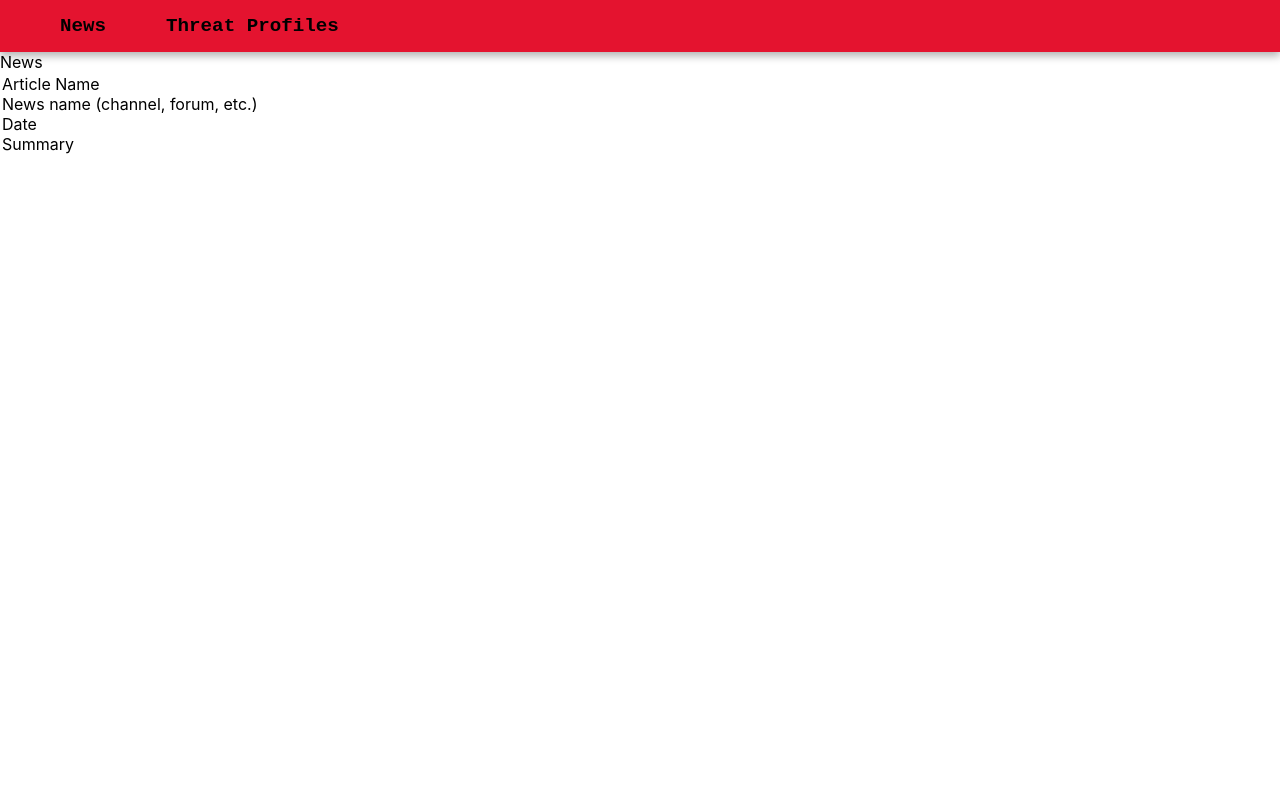
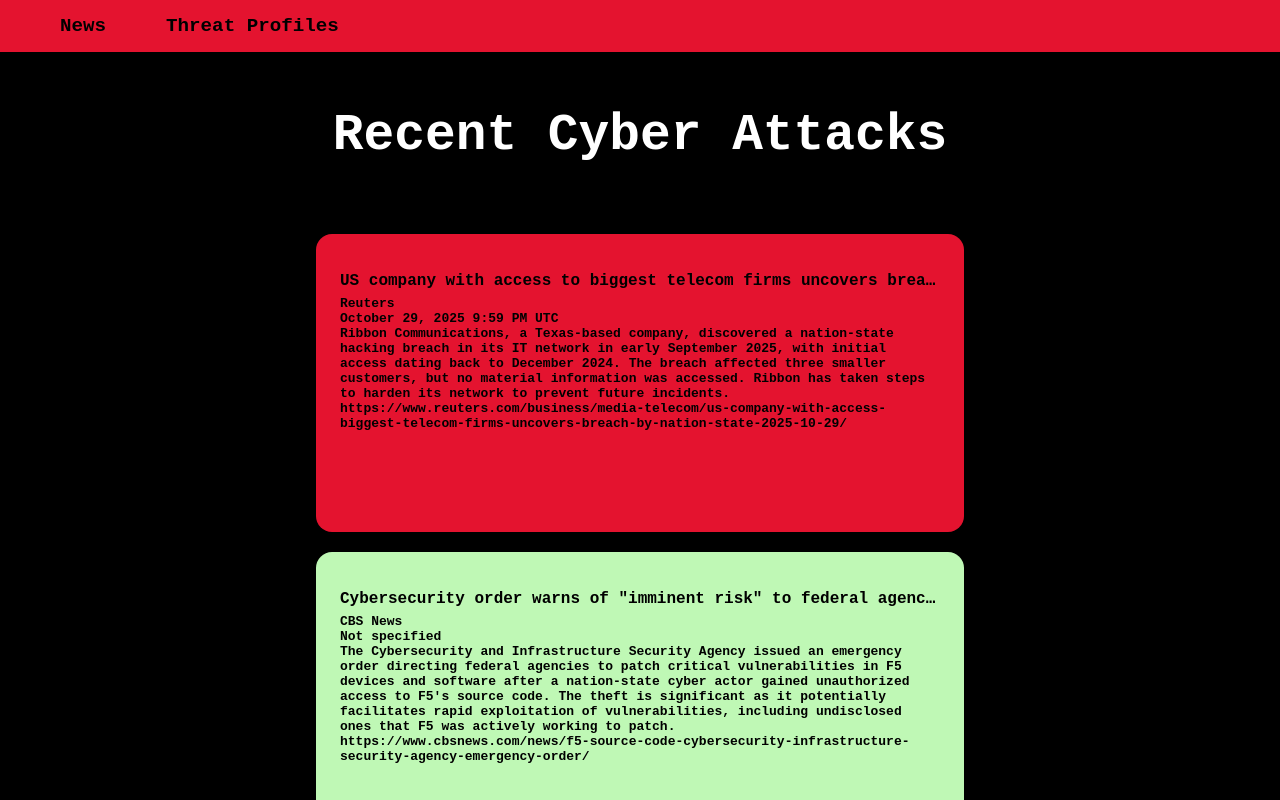
Before and after one commit to skansher/threat-vector, a React (Create React App) app: page /news in a window 1280 px wide. Shown: the top 800 px of the page. Built offline with nearby package versions, Linux system fonts and the light colour scheme.

Commit message:
Connected news connections

```diff
--- a/src/CSS/news.css
+++ b/src/CSS/news.css
@@ -0,0 +1,41 @@
+.news-container {
+  display: grid;
+  grid-template-columns: repeat(3, 1fr);
+  gap: 40px;
+  margin-top: 20px;
+}
+
+.news-container .news-card {
+  width: 90%;
+  max-width: 300px;
+  justify-self: center;
+  margin: 0 !important;
+}
+
+/* Responsive Breakpoints */
+@media (max-width: 1200px) {
+  .news-container {
+    grid-template-columns: repeat(2, 1fr);
+  }
+}
+
+@media (max-width: 1200px) {
+  .news-container {
+    grid-template-columns: repeat(1, 1fr);
+  }
+}
+
+@media (max-width: 768px) {
+  .filter-section {
+    flex-direction: column;
+    align-items: stretch;
+  }
+
+  .filter {
+    width: 100%;
+  }
+
+  .news-container {
+    grid-template-columns: 1fr;
+  }
+}
--- a/src/CSS/newscard.css
+++ b/src/CSS/newscard.css
@@ -1,5 +1,46 @@
-.card {
-    width: 75%;
-    height: 75%;
-    border: 2px solid white;
+/* Card */
+.news-card {
+  background-color: #e4132f;
+  color: #000;
+  border-radius: 16px;
+  width: 600px;
+  height: 250px;
+  padding: 24px;
+  margin: 20px auto;
+  display: flex;
+  flex-direction: column;
+  font-family: monospace;
+  font-weight: bold;
 }
+
+.news-card:hover {
+  transform: scale(1.05);
+  transition: transform 0.3s ease, background-color 0.3s ease;
+}
+
+.news-card.color-0 {
+  background-color: #e4132f;
+}
+
+.news-card.color-0:hover {
+  background-color: #e77786;
+  transform: scale(1.05);
+}
+
+.news-card.color-1 {
+  background-color: #bff8b5;
+}
+
+.news-card.color-1:hover {
+  background-color: #cdf5c6;
+  transform: scale(1.05);
+}
+
+.news-card.color-2 {
+  background-color: #ffb236;
+}
+
+.news-card.color-2:hover {
+  background-color: #fbd9a2;
+  transform: scale(1.05);
+}
--- a/src/Components/News.jsx
+++ b/src/Components/News.jsx
@@ -1,15 +1,35 @@
-
+import React, { useState, useEffect } from 'react';
+import newsData from '../data/news.json';
 import Header from "./Header.jsx";
 import Card from "../Components/NewsCard.jsx";
 
 const News = () => {
+    const [article, setArticles] = useState([]);
+
+    useEffect(() => {
+    const newsArray = Object.entries(newsData).map(([key, value]) => ({
+      newsKey: key,
+      ...value[0],
+    }));
+
+    setArticles(newsArray);
+      }, []);
     return (
-        <div className="Home">
+    <div>
       <Header />
-      <header className="App-header">
-        News
-      </header>
-      <Card />
+      <div className="page-container">
+        <h1>Recent Cyber Attacks</h1>
+
+        <div className="news-container">
+          {article.length > 0 ? (
+            article.map((art, index) => (
+              <Card key={index} news={art} index={index} />
+            ))
+          ) : (
+            <p>No articles found</p>
+          )}
+        </div>
+      </div>
     </div>
     );
 }
--- a/src/Components/NewsCard.jsx
+++ b/src/Components/NewsCard.jsx
@@ -1,13 +1,28 @@
 
+import React, { useState } from "react";
 import "../CSS/newscard.css";
 
-const NewsCard = () => {
+const NewsCard = ({news, index}) => {
+    // Determine color class based on index
+    const colorClass = `color-${index % 3}`;
+
     return (
-        <div className="card">
-            <div className="title1"> Article Name </div>
-                <div className="profile-details"> News name (channel, forum, etc.) </div>
-                <div className="profile-details"> Date </div>
-                <div className="profile-details"> Summary </div>
+        <div className={`news-card ${colorClass}`}>
+           {/* Title */}
+           <h2 className="card-title">{news["Article Name"] || 'N/A'}</h2>
+
+                <div className="news-details">
+                    <label>{news["News Channel"] || 'N/A'}</label>
+                </div>
+                <div className="news-details">
+                    <label>{news["Published Date"] || 'N/A'}</label>
+                </div>
+                <div className="news-details">
+                    <label>{news["Summary"] || 'N/A'}</label>
+                </div>
+                <div className="news-details">
+                    <label>{news["URL"] || 'N/A'}</label>
+                </div>
         </div>
     );
 }
```
